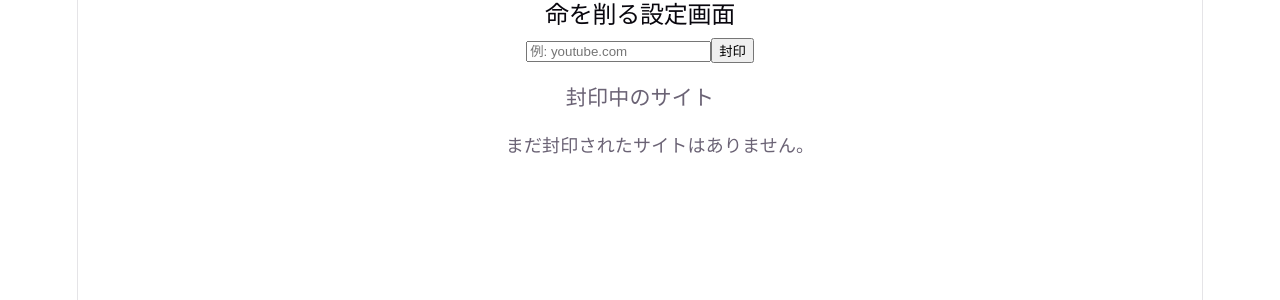
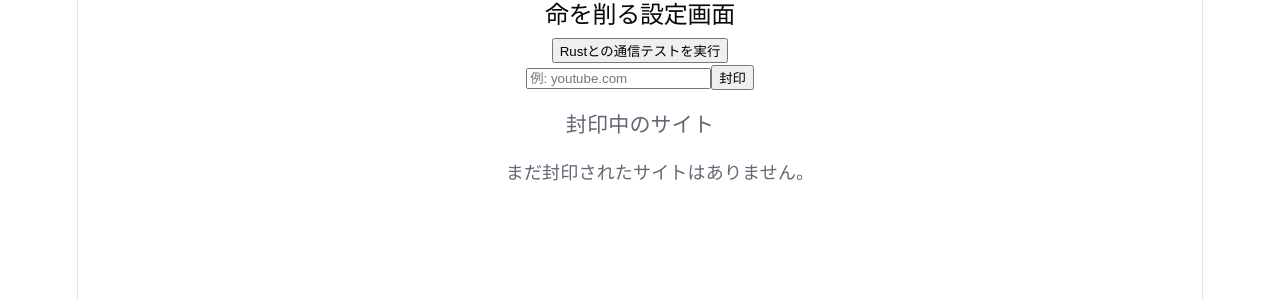
Before and after one commit to harumaki1220/site-limiter, a React (Vite) app: page / in a window 1280 px wide. Shown: the top 300 px of the page. Built offline with nearby package versions, Linux system fonts and the light colour scheme.

Commit message:
feat: ReactとRust間のNative Messaging開通テストを実装

```diff
--- a/src/App.tsx
+++ b/src/App.tsx
@@ -47,11 +47,38 @@ function App() {
     });
   }
 
+  // Rustアプリとの通信テスト
+  const handlePingRust = () => {
+    const hostName = "com.site_limiter.vsc_watcher";
+
+    chrome.runtime.sendNativeMessage(
+      hostName,
+      { text: "Reactからの通信テスト" },
+      (response) => {
+        if (chrome.runtime.lastError) {
+          console.error("通信エラー:", chrome.runtime.lastError.message);
+          alert("通信失敗...\n" + chrome.runtime.lastError.message);
+        } else {
+          console.log("Rustからの返事:", response);
+          alert("開通成功!\nRustからの返事: " + JSON.stringify(response, null, 2));
+        }
+      }
+    );
+  };
+
   return (
     <div className="p-5 font-sans w-80 min-h-[300px] bg-gray-50">
       <h2 className="text-xl font-bold mb-4 text-red-600 border-b-2 border-red-200 pb-2">
         命を削る設定画面
       </h2>
+      <div className="mb-4">
+        <button
+          onClick={handlePingRust}
+          className="bg-blue-600 text-white px-3 py-2 rounded hover:bg-blue-700 transition font-bold text-sm shadow w-full"
+        >
+          Rustとの通信テストを実行
+        </button>
+      </div>
 
       <div className="flex gap-2 mb-6">
         <input
```
Also changed, not shown: vsc-watcher/host_manifest.json (added, +9 -0 lines), public/manifest.json, 2 other files (tests, documents, lock files or other folders).
